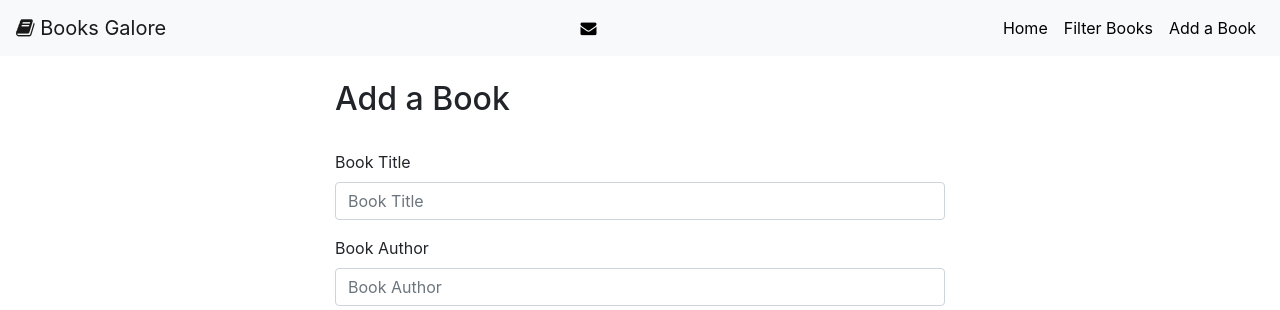
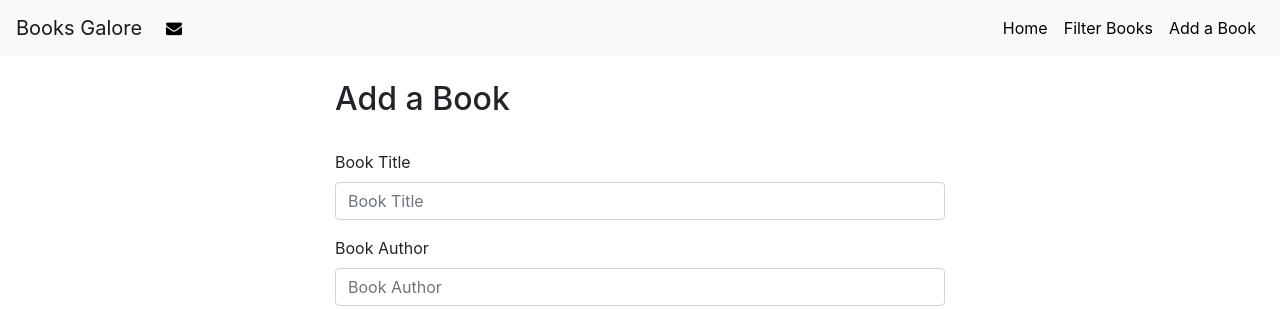
Before and after one commit to Code-Institute-Submissions/flask_book_review, a Flask app: page /add_book in a window 1280 px wide. Shown: the top 310 px of the page. Run offline with Flask 2, Linux system fonts and the light colour scheme; data that the repository does not hold is empty; some libraries are stand-ins or nearby versions.

Commit message:
Removed book icon from navbar-brand, and removed justify content class from email icon.

```diff
--- a/templates/base.html
+++ b/templates/base.html
@@ -15,13 +15,13 @@
 <body>
 
     <nav class="navbar navbar-expand-lg navbar-light bg-light">
-        <a class="navbar-brand" href="{{ url_for('home') }}"><i class="fa fa-book"></i> Books Galore</a>
+        <a class="navbar-brand" href="{{ url_for('home') }}"> Books Galore</a>
         <button class="navbar-toggler" type="button" data-toggle="collapse" data-target="#navbarSupportedContent"
             aria-controls="navbarSupportedContent" aria-expanded="false" aria-label="Toggle navigation">
             <span class="navbar-toggler-icon"></span>
         </button>
 
-        <div class="collapse navbar-collapse justify-content-end" id="navbarSupportedContent">
+        <div class="collapse navbar-collapse" id="navbarSupportedContent">
             <ul class="navbar-nav">
                 <li class="nav-item">
                     <a class="nav-link" href="mailto:example@hotmail.com?subject=Question about the website"><i class="fa fa-envelope"></i></a>
```
